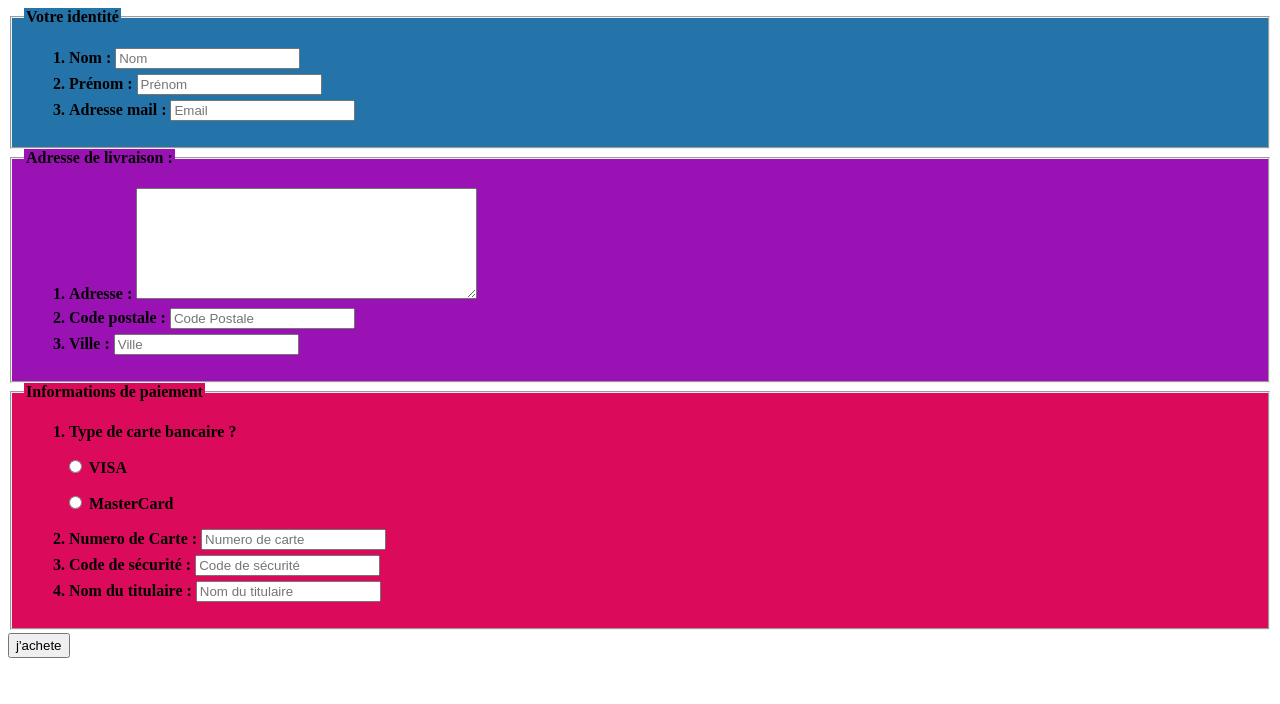
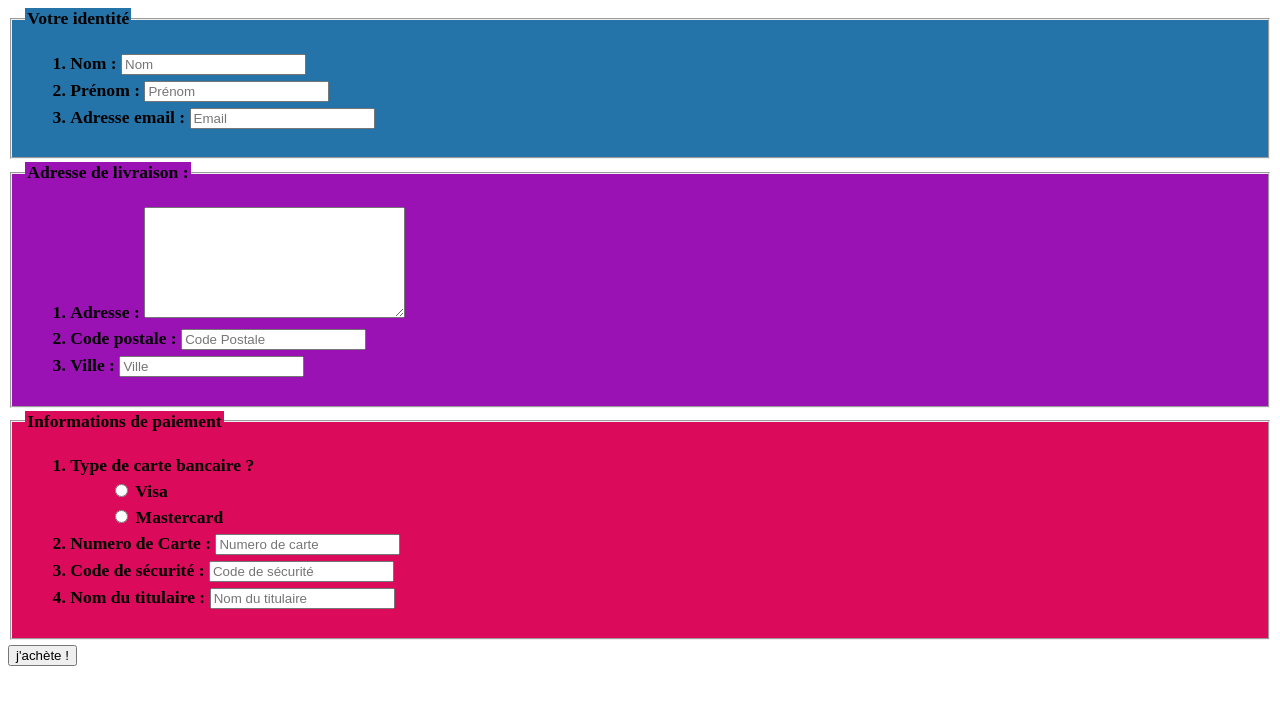
Before and after one commit to gitromu/exercice-7, a plain HTML site: page index.html in a window 1280 px wide. Drawn offline with Linux system fonts and the light colour scheme.

Commit message:
corriger

```diff
--- a/index.html
+++ b/index.html
@@ -10,33 +10,34 @@
     <fieldset id="field1">
       <legend>Votre identité</legend>
       <ol>
-          <li>Nom : <input type="text" name="name" placeholder="Nom"></li>
-          <li>Prénom : <input type="text" name="nickname" placeholder=Prénom></li>
-          <li>Adresse mail : <input type="text" name="mail" placeholder="Email"></li>
+        <li><label for="name">Nom : </label><input type="text" name="name" id="name" placeholder="Nom"></li>
+        <li><label for="firstname">Prénom : <input type="text" name="firstname" id="firstname" placeholder=Prénom></li>
+        <li><label for="email">Adresse email : <input type="email" name="email" id="email" placeholder="Email"></li>
       </ol>
     </fieldset>
     <fieldset id="field2">
       <legend>Adresse de livraison : </legend>
       <ol>
-          <li>Adresse : <textarea name="adress" rows="7" cols="40"></textarea> </li>
-          <li>Code postale : <input type="text" name="zip" placeholder="Code Postale"> </li>
-          <li>Ville : <input type="text" name="city" placeholder="Ville"> </li>
+        <li><label for="address">Adresse : </label><textarea name="adress" id="address" rows="7" cols="30"></textarea> </li>
+        <li><label for="postalCode">Code postale : </label><input type="text" name="postalCode" id="postalCode" placeholder="Code Postale"> </li>
+        <li><label for="city">Ville : </label><input type="text" name="city" id="city" placeholder="Ville"> </li>
       </ol>
     </fieldset>
     <fieldset id="field3">
       <legend>Informations de paiement</legend>
       <ol>
         <li>Type de carte bancaire ?</li>
-          <p> <input type="radio" name="visa" value="visa"> VISA</p>
-          <p><input type="radio" name="master" value="master"> MasterCard</p>
-          <li>Numero de Carte :  <input type="text" name="card" placeholder="Numero de carte"> </li>
-          <li>Code de sécurité :  <input type="text" name="pin" placeholder="Code de sécurité"> </li>
-          <li>Nom du titulaire :  <input type="text" name="owner" placeholder="Nom du titulaire"> </li>
+        <ul>
+          <li><input type="radio" name="creditCard[]" value="VISA" id="creditCard1"> <label for="creditCard">Visa</label> </li>
+          <li><input type="radio" name="creditCard[]" value="MasterCard" id="creditCard2"> <label for="creditCard">Mastercard</label> </li>
+        </ul>
+        <li><label for="card">Numero de Carte :  </label><input type="text" name="card" id="card" placeholder="Numero de carte"> </li>
+        <li><label for="securityCode">Code de sécurité :  </label><input type="text" name="securityCode" id="securityCode" placeholder="Code de sécurité"> </li>
+        <li><label for="owner">Nom du titulaire :  </label><input type="text" name="owner" id="owner" placeholder="Nom du titulaire"> </li>
       </ol>
     </fieldset>
+      <input class="button" type="submit" name="j'achète" value="j'achète !">
   </form>
-    <div class="button">
-      <button type="button" name="button">j'achete</button>
-    </div>
+
 </body>
 </html>
--- a/style.css
+++ b/style.css
@@ -1,5 +1,6 @@
 body{
   font-weight: bold;
+  font-size: 1.1rem;
 }
 #field1{
   background-color: #2574A9;
@@ -22,8 +23,13 @@ body{
 li{
   margin: 5px;
 }
-button{
-margin-top: 3px;
-padding-top: 3px;
-padding-bottom: 3px;
+fieldset{
+  margin-top: 3px;
 }
+
+ul{
+  list-style: none;
+}
+.button{
+margin-top: 5px;
+}
```
Lines whose indentation alone changed are shown as unchanged.
